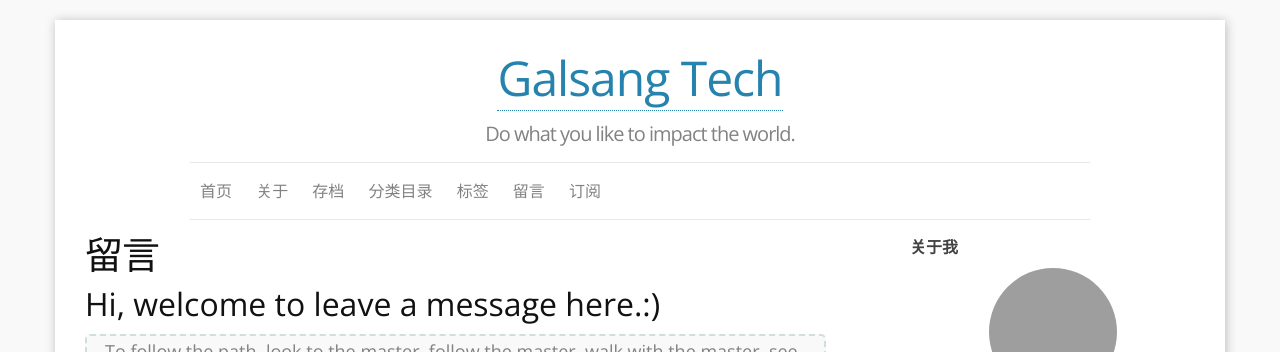
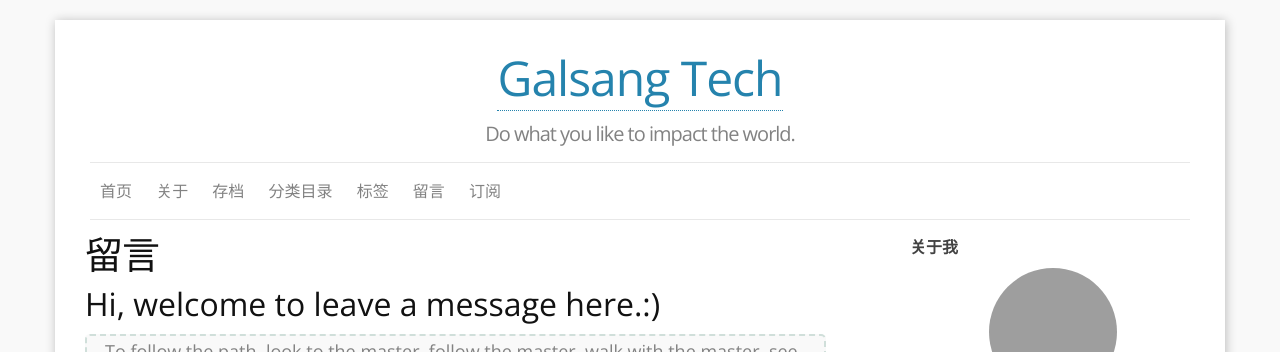
Before and after one commit to vimx86/V-Tech, a Jekyll site: the page built from f_guestbook.md, in a window 1280 px wide. Shown: the top 352 px of the page. Built offline with Jekyll 4.4.1, drawn with Linux system fonts in a browser that asks for light colours; comment, search, counter and statistics services are not loaded; grey boxes are pictures that could not be loaded.

Commit message:
little change

```diff
--- a/css/main.scss
+++ b/css/main.scss
@@ -28,7 +28,7 @@ $code-font-color:  #eee;
 
 
 // Width of the content area
-$content-width:    960px;
+$content-width:    1160px;
 $page-width:       1200px;
 
 $on-palm:          600px;
```
